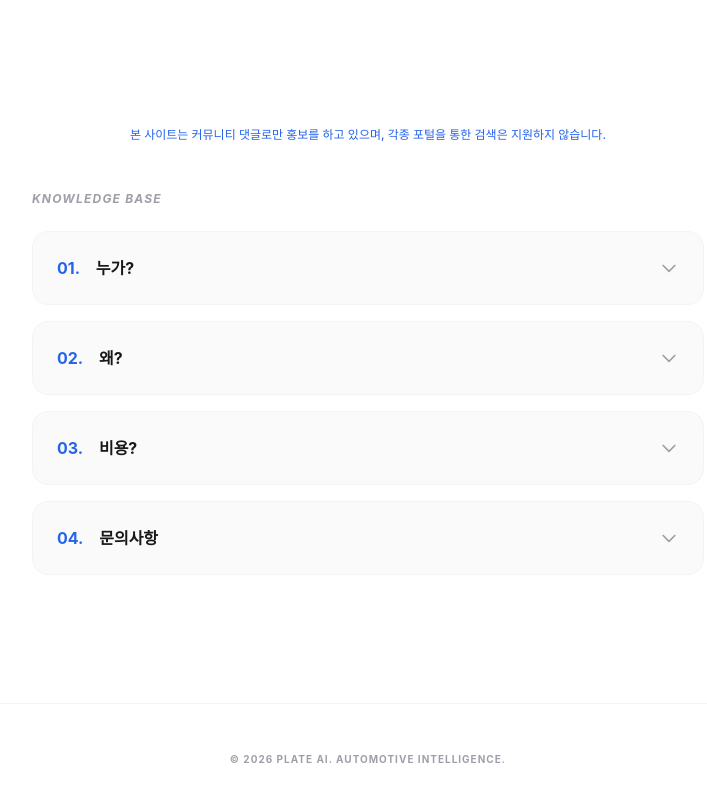
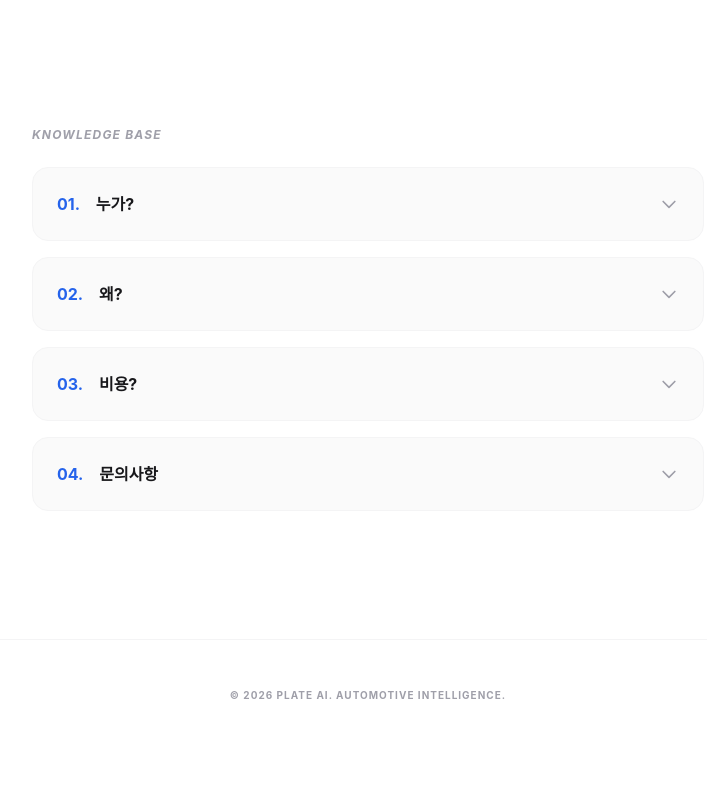
Before and after one commit to 777ceo11/CALI, a Next.js app: page / in a window 1280 px wide. Shown: the part 1880-2681 px from the top of the page, without its empty margins (272-979 px from the left). After the commit the page ends 2631 px from the top, so only its background shows below. Built offline with nearby package versions, Linux system fonts and the light colour scheme.

Commit message:
feat: remove marketing disclaimer

```diff
--- a/app/page.tsx
+++ b/app/page.tsx
@@ -267,10 +267,6 @@ export default function Home() {
           </div>
         </div>
 
-        <p className="text-primary text-xs text-center mb-12 break-keep font-medium">
-          본 사이트는 커뮤니티 댓글로만 홍보를 하고 있으며, 각종 포털을 통한 검색은 지원하지 않습니다.
-        </p>
-
         {/* Toggles / FAQ */}
         <div className="space-y-4 max-w-2xl mx-auto">
           <h3 className="text-zinc-400 uppercase tracking-widest text-xs font-bold mb-6 italic">Knowledge Base</h3>
```
